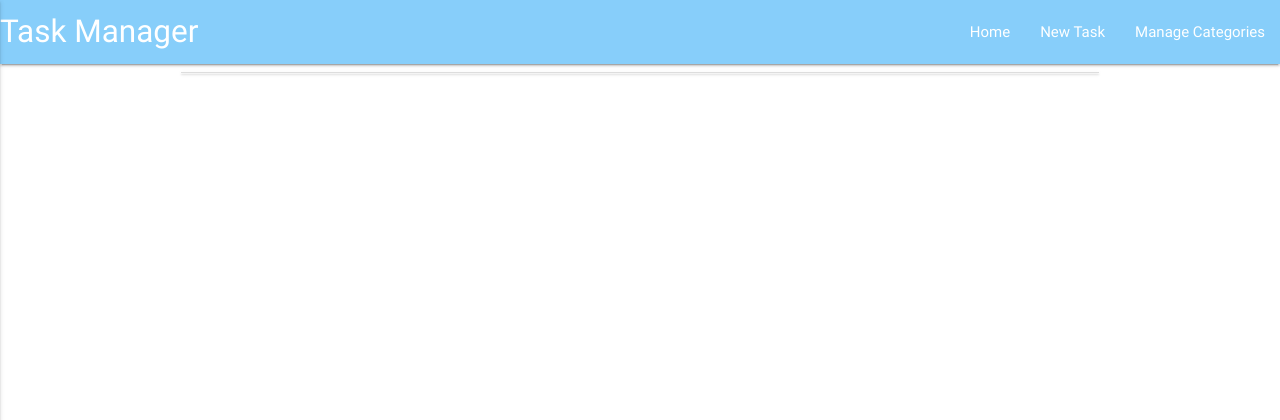
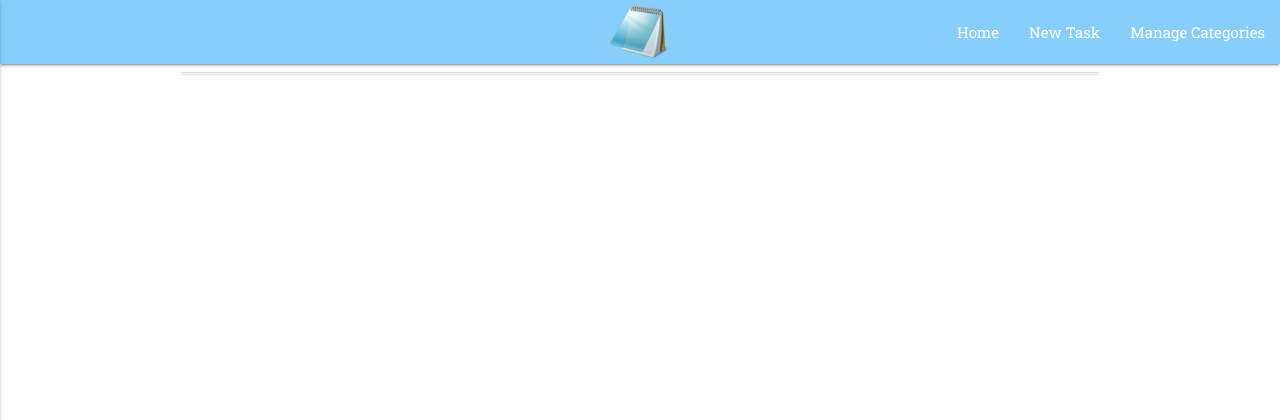
Before and after one commit to romangrubic/task-manager, a Flask app: page / in a window 1280 px wide. Shown: the top 420 px of the page. Run offline with Flask 2, Linux system fonts and the light colour scheme; data that the repository does not hold is empty; some libraries are stand-ins or nearby versions.

Commit message:
Added google font.

```diff
--- a/static/css/style.css
+++ b/static/css/style.css
@@ -1,3 +1,9 @@
+@import url('https://fonts.googleapis.com/css?family=Roboto+Slab&display=swap');
+
+body{
+    font-family: 'Roboto Slab', serif;
+}
+
 .btn_small {
     height: 24px;
     width: 60px;
@@ -13,13 +19,16 @@
 }
 /* ---- Navbar -----*/
 .navbar {
-    background-color:lightskyblue;
+    background-color:rgba(135, 206, 250);
+}
+.brand-logo{
+    margin: auto;
 }
 
 .side-nav > li:hover {
     background: rgba(0, 183, 255, 0.4);
 }
-.material-icons{
+.task-icon{
     margin-top: 10px;
 }
 .collapsible-body{
--- a/templates/base.html
+++ b/templates/base.html
@@ -8,7 +8,7 @@
 	<title>Task Manager - {{ tittle }}</title>
 	<link href="https://fonts.googleapis.com/icon?family=Material+Icons" rel="stylesheet">
 	<link rel="stylesheet" href="https://cdnjs.cloudflare.com/ajax/libs/materialize/0.100.2/css/materialize.min.css">
-    <link rel="icon" type="image/png" sizes="16x16" href="{{url_for('static', filename='images/icon/icon.png')}}">
+    <link rel="icon" type="image/png" sizes="16x16" href="{{url_for('static', filename='images/icon/tittle-icon.png')}}">
 	<link rel="stylesheet" href="{{url_for('static', filename='css/style.css')}}" type="text/css">
 </head>
 
@@ -16,7 +16,8 @@
 	<header>
 		<nav>
 			<div class="nav-wrapper navbar">
-				<a href="{{url_for('get_tasks')}}" class="brand-logo">Task Manager</a>
+				<a href="{{url_for('get_tasks')}}" class="brand-logo center">
+                <img src="{{url_for('static', filename='images/icon/logo-icon.png')}}" alt=""></a>
 				<a href="#" data-activates="mobile-demo" class="button-collapse"><i class="material-icons">menu</i></a>
 				<ul id="nav-mobile" class="right hide-on-med-and-down">
 					<li><a href="{{url_for('get_tasks')}}">Home</a></li>
--- a/templates/tasks.html
+++ b/templates/tasks.html
@@ -5,7 +5,7 @@
         <li>
             <div class="collapsible-header">
                 <div class="col s1">
-                    <i class="material-icons">expand_more</i>
+                    <i class="material-icons task-icon">expand_more</i>
                 </div>
                 <div class=" task_header col s7">
                     <strong>{{task.task_name}}</strong> - {{task.due_date}}
```
Also changed, not shown: static/images/icon/logo-icon.png (added), static/images/icon/tittle-icon.png (renamed from static/images/icon/icon.png).
